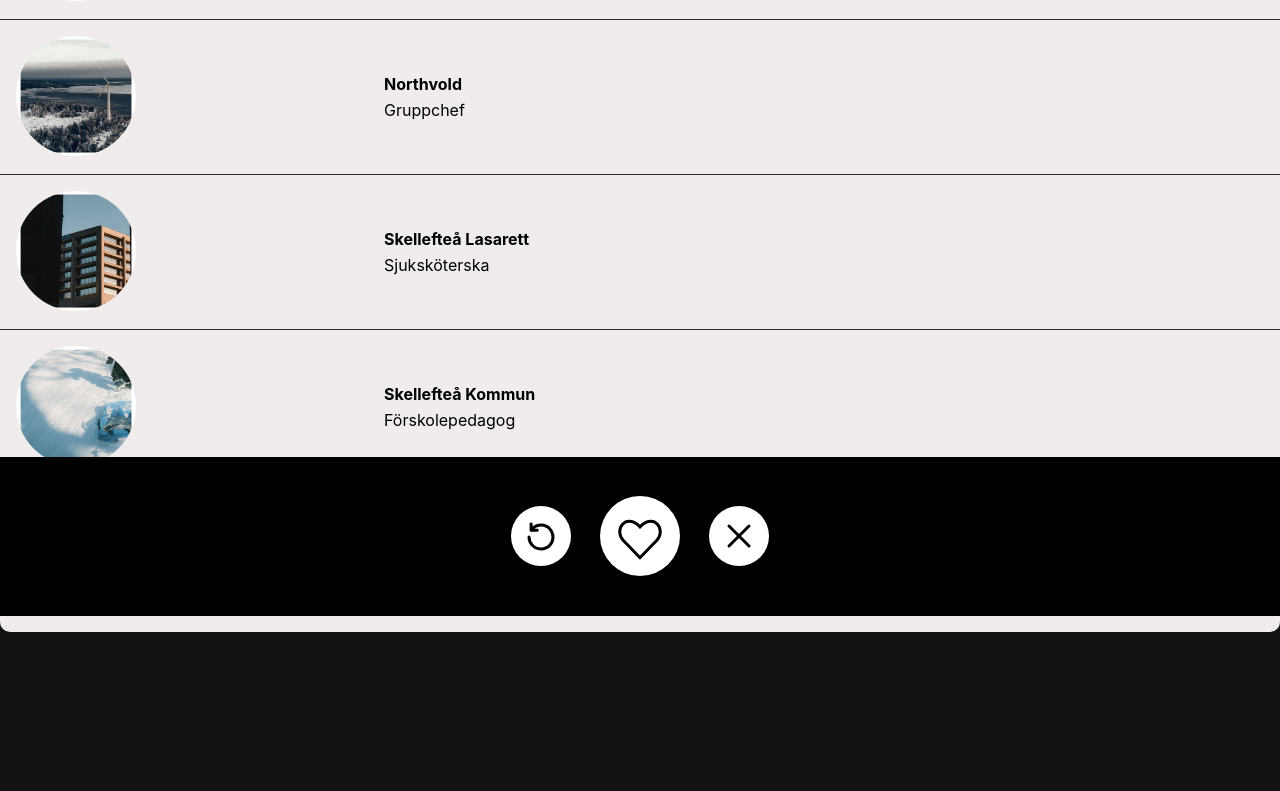
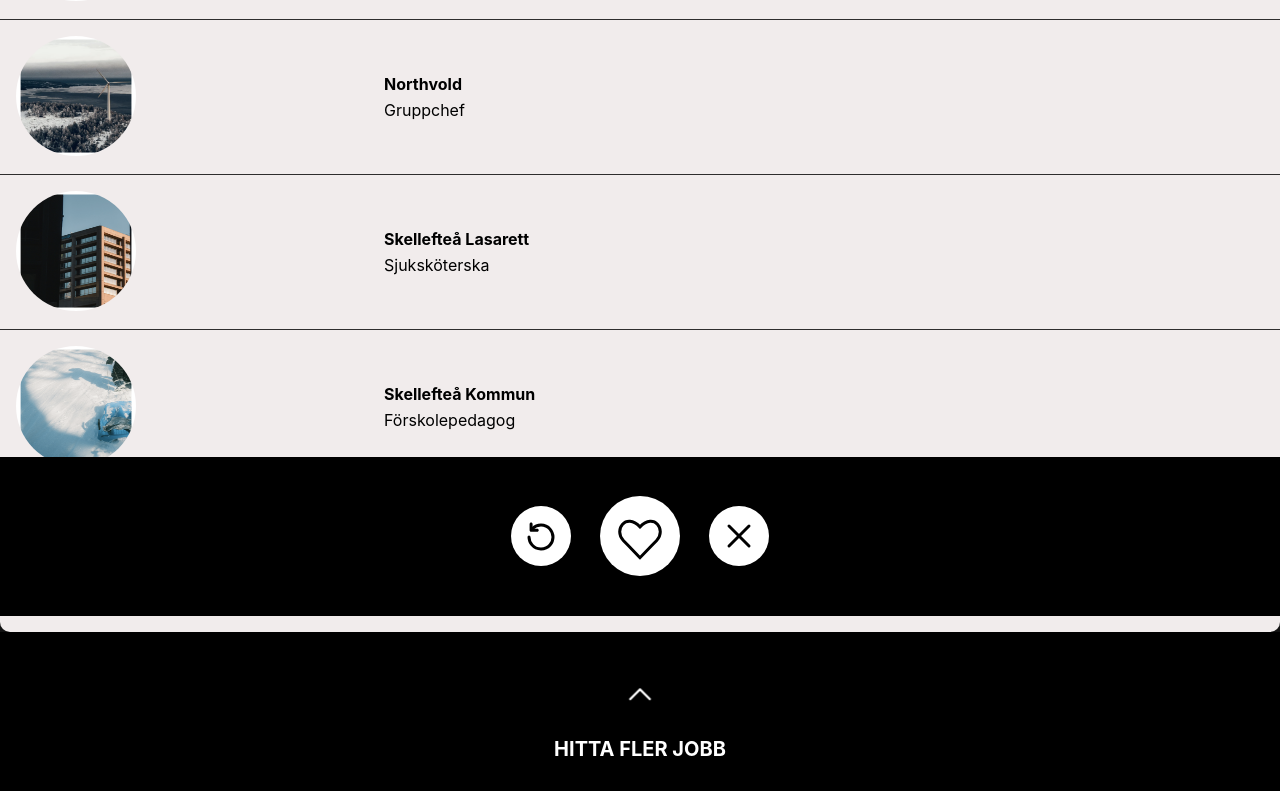
Before and after one commit to xxrobone/swipenorth_team1, a Next.js app: page /savedjobspage in a window 1280 px wide. Shown: the part 184-975 px from the top of the page. Before the commit the page ends 816 px from the top, so only its background shows below. Built offline with nearby package versions, Linux system fonts and the light colour scheme.

Commit message:
add footer to savedJobs

```diff
--- a/package.json
+++ b/package.json
@@ -12,7 +12,7 @@
     "embla-carousel-react": "^7.1.0",
     "eslint": "8.36.0",
     "eslint-config-next": "13.2.4",
-    "framer-motion": "^10.3.0",
+    "framer-motion": "^10.3.2",
     "next": "13.2.4",
     "react": "18.2.0",
     "react-dom": "18.2.0",
--- /dev/null
+++ b/src/components/hittaFlerJobb/HittaFlerJobb.jsx
@@ -0,0 +1,17 @@
+import React from 'react'
+import Image from 'next/image'
+import {motion} from 'framer-motion'
+import styles from './HittaFlerJobb.module.scss'
+import arrowUp from '../../../public/images/arrow-up-white.svg'
+import SwipeUpArrow from '../swipeUpArrow/SwipeUpArrow'
+
+export default function HittaFlerJobb() {
+  return (
+    <div className={styles.footer2}>
+      <SwipeUpArrow />
+      <div className={styles.hitta}>
+        <h2>Hitta fler jobb</h2>
+      </div>
+    </div>
+  )
+}
--- /dev/null
+++ b/src/components/hittaFlerJobb/HittaFlerJobb.module.scss
@@ -0,0 +1,16 @@
+.footer2{
+  background-color: #000;
+  width: 100svw;
+  height: 159px;
+  display: flex;
+ flex-direction: column;
+ align-items: center;
+ justify-content: center;
+}
+.hitta h2{
+  color: rgba(255, 255, 255, 1);
+  font-weight: 700;
+  font-size: 20px;
+  margin-top: 10px;
+  text-transform: uppercase;
+}
--- a/src/components/savedJobs/savedJobs.jsx
+++ b/src/components/savedJobs/savedJobs.jsx
@@ -1,5 +1,6 @@
 import Image from 'next/image';
 import styles from "../savedJobs/savedJobs.module.css"
+import HittaFlerJobb from '../hittaFlerJobb/hittaFlerJobb'
 
 
 function Job(obj) {
@@ -32,9 +33,9 @@
   ];
 
     return (
+      <>
       <div className={styles.wrapper}>
         <h2 className={styles.info}>sparade Jobb</h2>
-
         {jobs.map((job) => (
 
             <div key={job.id} className={styles.container}>
@@ -47,13 +48,11 @@
             </div>
             <div className={styles.clearBoth}></div>
             </div>
-))
-}
+        ))}
       </div>
-
-
+      <HittaFlerJobb />
+      </>
     )
 }
 
-
 export default Job;
```
Also changed, not shown: 1 other file (tests, documents, lock files or other folders). Lines whose indentation alone changed are shown as unchanged.
